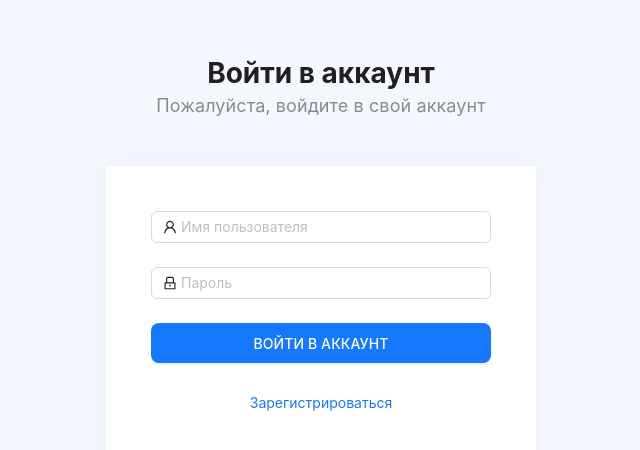
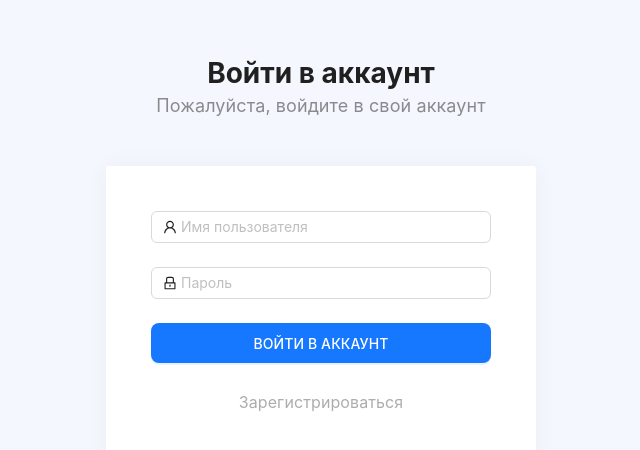
Before and after one commit to berdibekovadilet/chat-app-client, a React (Create React App) app: page / in a window 1280 px wide. Shown: the part 128-578 px from the top of the page, without its empty margins (319-959 px from the left). Built offline with nearby package versions, Linux system fonts and the light colour scheme.

Commit message:
added routing for LoginForm

```diff
--- a/src/index.js
+++ b/src/index.js
@@ -6,9 +6,7 @@ import "./styles/index.scss";
 
 const root = ReactDOM.createRoot(document.getElementById("root"));
 root.render(
-  <React.StrictMode>
-    <BrowserRouter>
-      <App />
-    </BrowserRouter>
-  </React.StrictMode>
+  <BrowserRouter>
+    <App />
+  </BrowserRouter>
 );
--- a/src/modules/LoginForm/components/LoginForm.jsx
+++ b/src/modules/LoginForm/components/LoginForm.jsx
@@ -3,10 +3,8 @@ import { LockOutlined, UserOutlined } from "@ant-design/icons";
 import { Form, Input } from "antd";
 import Block from "../../../components/Block";
 import Button from "../../../components/Button";
+import { Link } from "react-router-dom";
 const LoginForm = () => {
-  const onFinish = (values) => {
-    console.log("Received values of form: ", values);
-  };
   return (
     <section className="auth">
       <div className="auth__content">
@@ -15,14 +13,7 @@ const LoginForm = () => {
           <p>Пожалуйста, войдите в свой аккаунт</p>
         </div>
         <Block>
-          <Form
-            name="normal_login"
-            className="login-form"
-            initialValues={{
-              remember: true,
-            }}
-            onFinish={onFinish}
-          >
+          <Form className="login-form">
             <Form.Item
               name="username"
               rules={[
@@ -58,9 +49,9 @@ const LoginForm = () => {
               </Button>
             </Form.Item>
             <Form.Item>
-              <a href="/" className="auth register-link">
+              <Link className="auth__register-link" to="/signup">
                 Зарегистрироваться
-              </a>
+              </Link>
             </Form.Item>
           </Form>
         </Block>
--- /dev/null
+++ b/src/modules/LoginForm/index.js
@@ -0,0 +1,3 @@
+import LoginForm from "./containers/LoginForm";
+
+export default LoginForm;
--- a/src/pages/Auth/index.js
+++ b/src/pages/Auth/index.js
@@ -1,16 +1,15 @@
 import React from "react";
-import "./Auth.scss";
 import { Route, Routes } from "react-router-dom";
 import LoginForm from "../../modules/LoginForm/components/LoginForm";
+import "./Auth.scss";
 
 const Auth = () => {
   return (
     <section className="auth">
       <div className="auth__content">
-        {/* <Routes>
-          <Route path="/signin" component={LoginForm} />
-        </Routes> */}
-        <LoginForm />
+        <Routes>
+          <Route index element={<LoginForm />} />
+        </Routes>
       </div>
     </section>
   );
```
Also changed, not shown: src/modules/LoginForm/containers/LoginForm.js (added).
